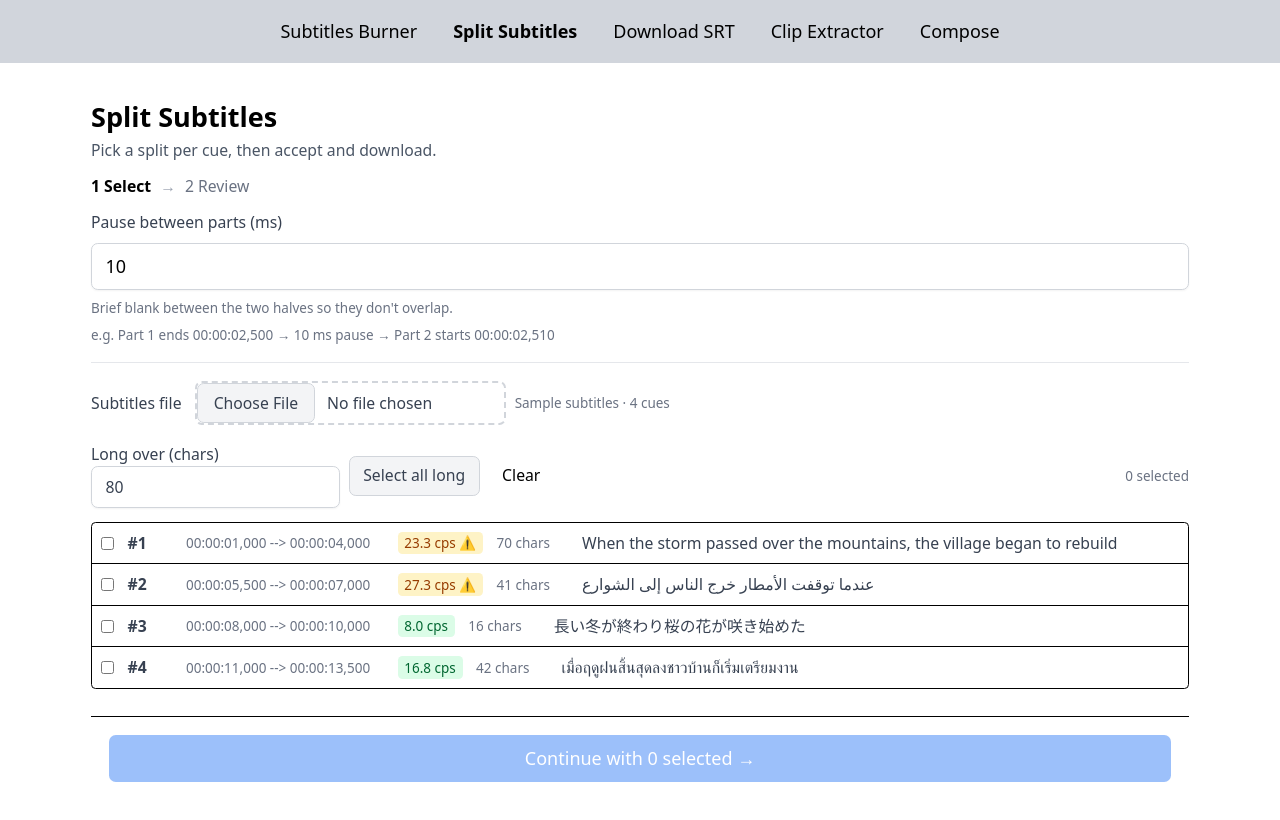
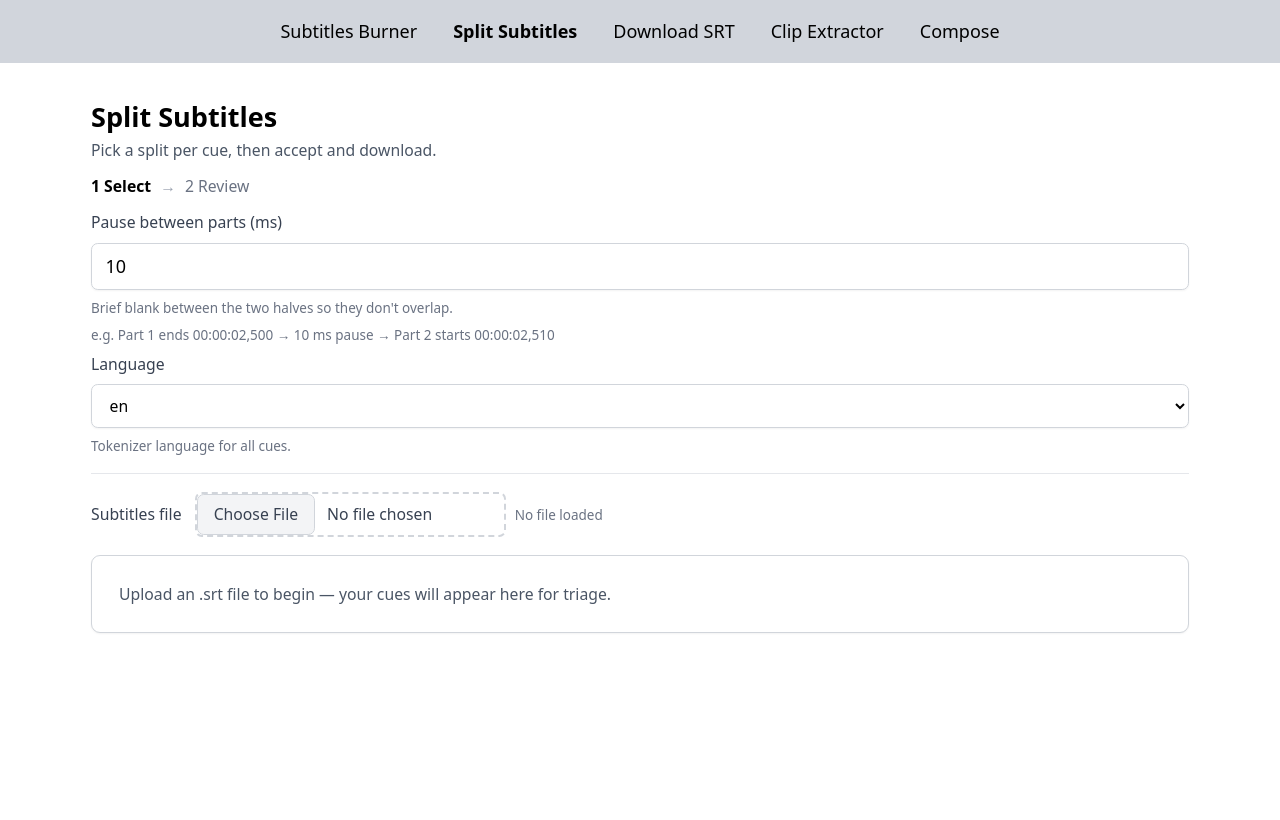
Before and after one commit to BurnySc2/burn-subtitles-web, a SvelteKit app: page /split in a window 1280 px wide. Shown: the top 820 px of the page. Built offline with nearby package versions, Linux system fonts and the light colour scheme.

Commit message:
Add shared subtitle split language setting

```diff
--- a/src/routes/split/+page.svelte
+++ b/src/routes/split/+page.svelte
@@ -7,7 +7,7 @@ import {
     SubtitleError,
     validate_srt,
 } from "$lib/media/compose-subtitles"
-import { CUE_LOCALES, preview_parts, SAMPLE_LOCALES, SAMPLE_SRT, type TabKind } from "$lib/media/split-prototype"
+import { preview_parts, SAMPLE_LOCALES, type TabKind } from "$lib/media/split-prototype"
 import { clamp_gap, DEFAULT_GAP_MS, split_times } from "$lib/media/split-timing"
 import { cps, is_long, truncate } from "$lib/media/split-triage-helpers"
 
@@ -16,16 +16,15 @@ const TABS: Array<{ kind: TabKind; label: string }> = [
     { kind: "alternative", label: "Alternative" },
     { kind: "custom", label: "Custom" },
 ]
-const initial_cues = parse_srt(SAMPLE_SRT)
-let cues = $state<SubtitleCue[]>(initial_cues)
-let file_name = $state("Sample subtitles")
+let cues = $state<SubtitleCue[]>([])
+let file_name = $state("")
 let upload_error = $state("")
 let selected_tab = $state<Record<number, TabKind>>({})
 let custom_text = $state<Record<number, string>>({})
 let custom_parts = $state<Record<number, string[]>>({})
 let custom_error = $state<Record<number, string>>({})
 let included = $state<Set<number>>(new Set())
-let cue_locale = $state<Record<number, string>>({ ...CUE_LOCALES })
+let page_locale = $state("en")
 let result_url = $state<string | null>(null)
 let gap_ms = $state<number>(DEFAULT_GAP_MS)
 let char_threshold = $state(80)
@@ -58,7 +57,6 @@ async function handle_srt_upload(event: Event) {
         custom_parts = {}
         custom_error = {}
         included = new Set()
-        cue_locale = Object.fromEntries(next.map((cue) => [cue.index, CUE_LOCALES[cue.index] ?? "en"]))
         file_name = file.name
         upload_error = ""
         step = 1
@@ -98,7 +96,7 @@ function preview_for(cue: SubtitleCue): string[] {
     if (!included.has(cue.index)) {
         return [cue.text]
     }
-    return preview_parts(cue, tab_of(cue.index), custom_parts[cue.index], cue_locale[cue.index] ?? "en")
+    return preview_parts(cue, tab_of(cue.index), custom_parts[cue.index], page_locale)
 }
 let gap_safe = $derived(clamp_gap(gap_ms))
 let gap_example = $derived.by(() => {
@@ -223,6 +221,28 @@ onDestroy(() => result_url && URL.revokeObjectURL(result_url))
         >
             {gap_example}
         </p>
+        <label
+            for="page-locale"
+            class="text-sm"
+        >
+            Language
+        </label>
+        <select
+            id="page-locale"
+            bind:value={page_locale}
+            aria-describedby="locale-hint"
+            class="rounded border p-1 text-sm"
+        >
+            {#each SAMPLE_LOCALES as locale (locale)}
+                <option value={locale}>{locale}</option>
+            {/each}
+        </select>
+        <p
+            id="locale-hint"
+            class="w-full text-xs text-gray-500"
+        >
+            Tokenizer language for all cues.
+        </p>
     </div>
     <hr class="my-4 border-t border-gray-200">
     <div class="mt-3 flex flex-wrap items-center gap-2">
@@ -235,7 +255,11 @@ onDestroy(() => result_url && URL.revokeObjectURL(result_url))
                 class="ml-2 text-sm"
             >
         </label>
+        {#if cues.length === 0}
+            <span class="text-xs text-gray-500">No file loaded</span>
+        {:else}
             <span class="text-xs text-gray-500">{file_name} · {cues.length} cues</span>
+        {/if}
     </div>
     {#if upload_error}
         <p
@@ -246,6 +270,11 @@ onDestroy(() => result_url && URL.revokeObjectURL(result_url))
         </p>
     {/if}
     {#if step === 1}
+        {#if cues.length === 0}
+            <p class="section mt-4 text-sm text-gray-600">
+                Upload an .srt file to begin — your cues will appear here for triage.
+            </p>
+        {:else}
             <div class="mt-4 flex flex-wrap items-center gap-2">
                 <label class="text-sm">
                     Long over (chars)
@@ -299,7 +328,10 @@ onDestroy(() => result_url && URL.revokeObjectURL(result_url))
                                     ⚠
                                 {/if}
                             </span>
-                        <span class="w-16 shrink-0 text-xs text-gray-500"> {Array.from(cue.text).length} chars </span>
+                            <span class="w-16 shrink-0 text-xs text-gray-500">
+                                {Array.from(cue.text).length}
+                                chars
+                            </span>
                             <span
                                 class="min-w-0 flex-1 truncate text-sm"
                                 dir="auto"
@@ -320,6 +352,7 @@ onDestroy(() => result_url && URL.revokeObjectURL(result_url))
                     Continue with {included.size} selected →
                 </button>
             </div>
+        {/if}
     {:else}
         <div class="mt-4">
             <button
@@ -361,17 +394,8 @@ onDestroy(() => result_url && URL.revokeObjectURL(result_url))
                         {format_srt_timestamp(cue.start)}
                         --> {format_srt_timestamp(cue.end)}
                     </span>
-                    <select
-                        class="ml-auto rounded border p-1 text-sm"
-                        aria-label="Locale for cue {cue.index}"
-                        bind:value={cue_locale[cue.index]}
-                    >
-                        {#each SAMPLE_LOCALES as locale (locale)}
-                            <option value={locale}>{locale}</option>
-                        {/each}
-                    </select>
                     <button
-                        class="btn btn-sm"
+                        class="btn btn-sm ml-auto"
                         onclick={() => reset_cue(cue)}
                     >
                         Reset
```
Lines whose indentation alone changed are shown as unchanged.
